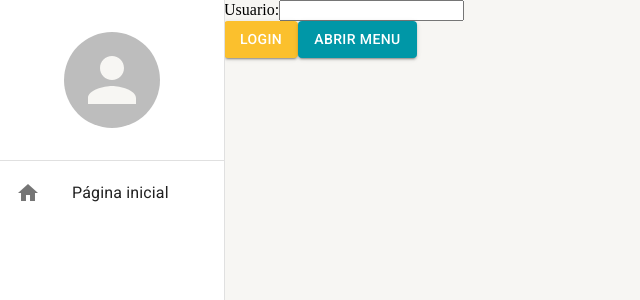
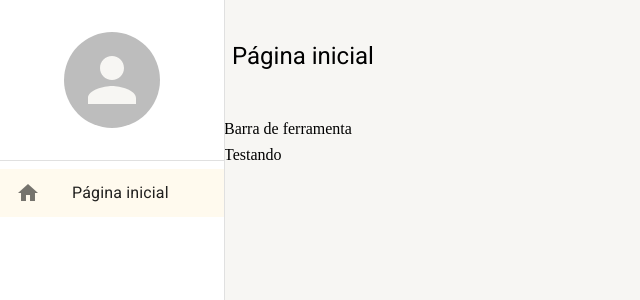
Before and after one commit to Orlando-Neto/authapp, a React (Create React App) app: page /pagina-inicial in a window 1280 px wide. Before the commit this address led to /. Shown: the top 300 px of the page, without its empty margins (0-640 px from the left). Built offline with nearby package versions, Linux system fonts and the light colour scheme.

Commit message:
Menu lateral botão e navegação completa

```diff
--- a/src/pages/Home/index.tsx
+++ b/src/pages/Home/index.tsx
@@ -1,6 +1,6 @@
 import { Button } from '@mui/material';
 import React from 'react';
-import { useAuth } from '../../contexts/auth';
+import { useAuth } from '../../shared/context';
 
 const Home: React.FC = () => {
 
--- a/src/pages/Login/index.tsx
+++ b/src/pages/Login/index.tsx
@@ -1,14 +1,13 @@
 import { Button } from '@mui/material';
 import React, { useState } from 'react';
-import { useAuth } from '../../contexts/auth';
+import { useAuth } from '../../shared/context';
 import Usuario from '../../model/Usuario';
-import { useAppThemeContext, useDrawerContext } from '../../shared/context';
+import { useDrawerContext } from '../../shared/context';
 
 const Login: React.FC = () => {
 
     const { Login } = useAuth();
     const [user, setUser] = useState<Usuario>({nome: "", email: ""});
-    const { toggleTheme} = useAppThemeContext();
     const { toggleDrawerOpen } = useDrawerContext()
 
     function handleLogin(e: any, user: Usuario) {
--- /dev/null
+++ b/src/pages/dashboard/Dashboard.tsx
@@ -0,0 +1,10 @@
+import { LayoutBaseDePagina } from "../../shared/layouts"
+
+export const Dashboard: React.FC = () => {
+
+    return (
+        <LayoutBaseDePagina titulo='Página inicial'>
+            Testando
+        </LayoutBaseDePagina>
+    )
+}
--- /dev/null
+++ b/src/pages/index.ts
@@ -0,0 +1 @@
+export * from './dashboard/Dashboard'
--- a/src/routes/index.tsx
+++ b/src/routes/index.tsx
@@ -1,32 +1,39 @@
-import React from 'react';
+import React, {useEffect} from 'react';
 
-import { useAuth } from '../contexts/auth';
-import { Route, Routes, BrowserRouter, Navigate } from 'react-router-dom';
+import { useAuth, useDrawerContext } from '../shared/context';
+import { Route, Routes } from 'react-router-dom';
 
-import Login from '../pages/Login';
-import Home from '../pages/Home';
+import { Dashboard } from '../pages/dashboard/Dashboard';
 
 const AppRoutes: React.FC = () => {
 
     const { signed } = useAuth();
+    const { setDrawerOption } = useDrawerContext();
+
+    useEffect(() => {
+        setDrawerOption([
+            {
+                label: "Página inicial",
+                path: '/pagina-inicial',
+                icon: 'home'
+            }
+        ]);
+    }, [])
 
     return (
-        <BrowserRouter>
         <Routes>
             {
                 signed ? (
                     <>
-                            <Route path="/" element={<Home />} />
+                        <Route path="/pagina-inicial" element={<Dashboard />} />
                     </>
                 ) : (
                     <>
-                            <Route path="/" element={<Login />} />
+                        <Route path="/pagina-inicial" element={<Dashboard />} />
                     </>
                 )
             }
-                <Route path='*' element={<Navigate to="/" />}/>
         </Routes>
-        </BrowserRouter>
     );
 };
 
--- a/src/shared/components/menu-lateral/MenuLateral.tsx
+++ b/src/shared/components/menu-lateral/MenuLateral.tsx
@@ -1,7 +1,36 @@
 import { Drawer, Box, useTheme, Avatar, Divider, List, ListItemButton, Icon,
     ListItemIcon, ListItemText, useMediaQuery } from '@mui/material';
+import { useMatch, useNavigate, useResolvedPath } from 'react-router-dom';
 import { useDrawerContext } from '../../context';
 
+interface IListItemLinkProps {
+    to: string;
+    label: string;
+    icon: string;
+    onClick: (() => void) | undefined;
+}
+
+const ListItemLink: React.FC<IListItemLinkProps> = ({ to, icon, label, onClick}) => {
+
+    const navigate = useNavigate();
+
+    const resolvedPath = useResolvedPath(to);
+    const match = useMatch({path: resolvedPath.pathname, end: false})
+
+    const handleClick = () => {
+        navigate(to)
+        onClick?.();
+    };
+
+    return (
+        <ListItemButton selected={!!match} onClick={handleClick}>
+            <ListItemIcon>
+                <Icon>{icon}</Icon>
+            </ListItemIcon>
+            <ListItemText primary={label}/>
+        </ListItemButton>
+    )
+}
 
 interface IMenuLateralProps {
     children: React.ReactNode
@@ -12,7 +41,7 @@ export const MenuLateral: React.FC<IMenuLateralProps> = ({ children }) => {
     const theme = useTheme();
     const smDown = useMediaQuery(theme.breakpoints.down('sm'));
 
-    const { isDrawerOpen, toggleDrawerOpen } = useDrawerContext();
+    const { isDrawerOpen, toggleDrawerOpen, drawerOptions } = useDrawerContext();
 
     return (
         <>
@@ -29,14 +58,16 @@ export const MenuLateral: React.FC<IMenuLateralProps> = ({ children }) => {
                     </Box>
                     <Divider />
                     <Box flex={1}>
-                        <List component="nav">
-                            <ListItemButton>
-                                <ListItemIcon>
-                                    <Icon>home</Icon>
-                                </ListItemIcon>
-                                <ListItemText primary="Página inicial"/>
-                            </ListItemButton>
-                        </List>
+                        {drawerOptions.map(drawerOptions => (
+                            <List component="nav">
+                                <ListItemLink
+                                    key={drawerOptions.path}
+                                    icon={drawerOptions.icon}
+                                    to={drawerOptions.path}
+                                    label={drawerOptions.label}
+                                    onClick={smDown ? toggleDrawerOpen : undefined} />
+                            </List>
+                        ))}
                     </Box>
                 </Box>
             </Drawer>
--- a/src/contexts/auth.tsx
+++ b/src/shared/context/AuthContext.tsx
@@ -1,5 +1,5 @@
 import React, { createContext, useContext, useEffect, useState } from 'react';
-import Usuario from '../model/Usuario';
+import Usuario from '../../model/Usuario';
 
 interface AuthContextData {
     signed: boolean;
--- a/src/shared/context/DrawerContext.tsx
+++ b/src/shared/context/DrawerContext.tsx
@@ -1,8 +1,16 @@
 import { createContext, useCallback, useContext, useState } from "react";
+
+interface IDrawerOption {
+    icon: string;
+    label: string;
+    path: string;
+}
 
 interface IDrawerContextData {
     isDrawerOpen: boolean;
     toggleDrawerOpen: () => void;
+    drawerOptions: IDrawerOption[];
+    setDrawerOption: (newDrawerOptions: IDrawerOption[]) => void;
 }
 
 const DrawerContext = createContext({} as IDrawerContextData);
@@ -17,14 +25,20 @@ interface IDrawerProviderProps {
 
 export const DrawerProvider: React.FC<IDrawerProviderProps> = ({children}) => {
 
+
     const [isDrawerOpen, setIsDrawerOpen] = useState(false);
+    const [drawerOptions, setDrawerOpctions] = useState<IDrawerOption[]>([]);
 
     const toggleDrawerOpen = useCallback(() => {
         setIsDrawerOpen(oldDrawerOpen => !oldDrawerOpen);
     }, []);
 
+    const handleSetDrawerOptions = useCallback((newDrawerOptions: IDrawerOption[]) => {
+        setDrawerOpctions(newDrawerOptions);
+    }, []);
+
     return (
-        <DrawerContext.Provider value={{isDrawerOpen, toggleDrawerOpen}}>
+        <DrawerContext.Provider value={{isDrawerOpen, toggleDrawerOpen, drawerOptions, setDrawerOption: handleSetDrawerOptions}}>
             {children}
         </DrawerContext.Provider>
     )
--- a/src/shared/context/index.ts
+++ b/src/shared/context/index.ts
@@ -1,2 +1,3 @@
+export * from './AuthContext'
 export * from './ThemeContext'
 export * from './DrawerContext'
--- /dev/null
+++ b/src/shared/layouts/LayoutBaseDePagina.tsx
@@ -0,0 +1,40 @@
+import { Box, Typography, useTheme, IconButton, Icon, useMediaQuery } from '@mui/material';
+import { useDrawerContext } from '../context';
+
+interface ILayoutBaseDePaginaProps {
+    children: React.ReactNode;
+    titulo: string;
+}
+
+export const LayoutBaseDePagina: React.FC<ILayoutBaseDePaginaProps> = ({children, titulo}) => {
+
+    const theme = useTheme();
+    const smDown = useMediaQuery(theme.breakpoints.down('sm'));
+
+    const { toggleDrawerOpen } = useDrawerContext();
+
+    return (
+        <Box height="100%" display="flex" flexDirection="column" gap={1}>
+            <Box padding={1}  display="flex" gap={1} height={theme.spacing(12)}
+                alignItems="center">
+                {smDown && (
+                    <IconButton onClick={toggleDrawerOpen}>
+                        <Icon>menu</Icon>
+                    </IconButton>
+                )}
+
+                <Typography variant='h5'>
+                    {titulo}
+                </Typography>
+            </Box>
+
+            <Box>
+                Barra de ferramenta
+            </Box>
+
+            <Box>
+                {children}
+            </Box>
+        </Box>
+    );
+};
--- /dev/null
+++ b/src/shared/layouts/index.ts
@@ -0,0 +1 @@
+export * from './LayoutBaseDePagina';
```
Also changed, not shown: src/App.tsx (+10 -6 lines), 1 other file (tests, documents, lock files or other folders). Lines whose indentation alone changed are shown as unchanged.
